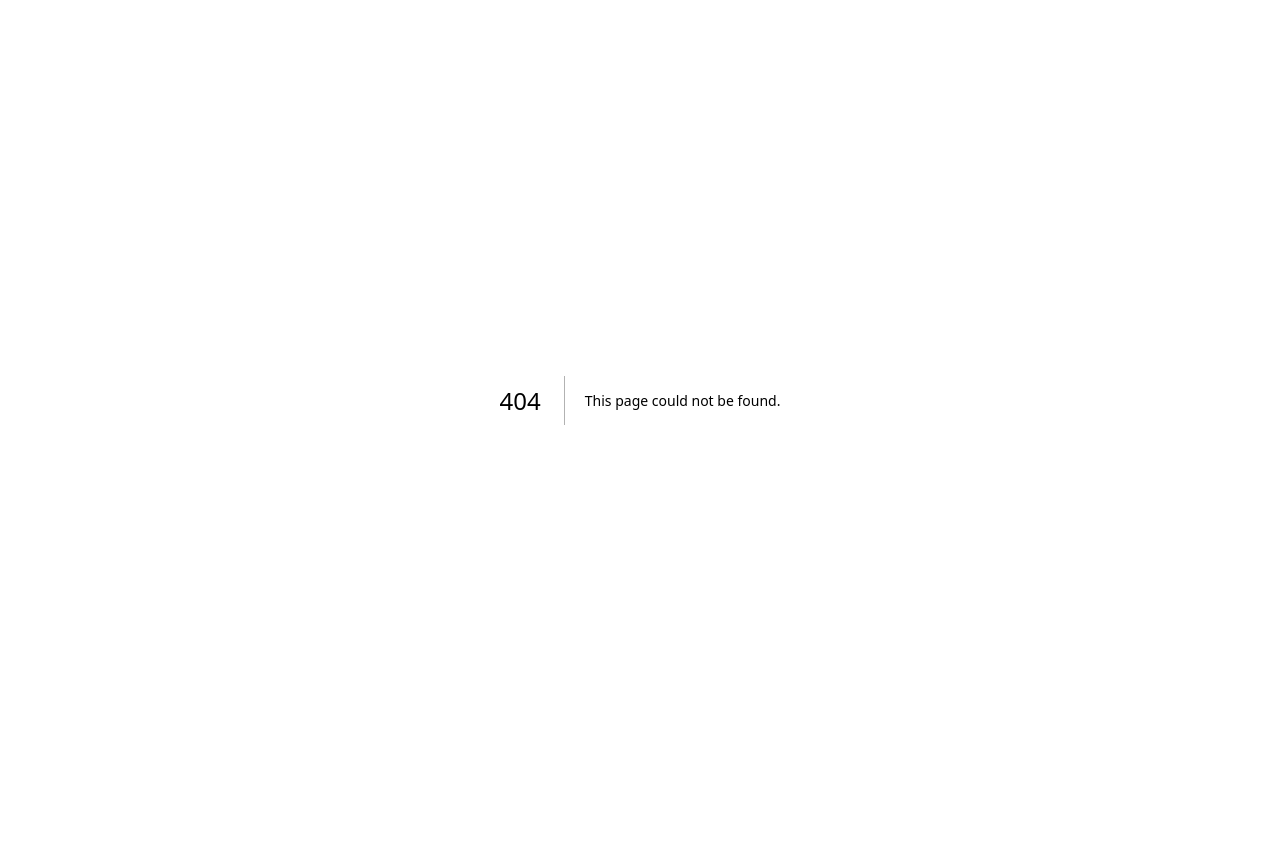
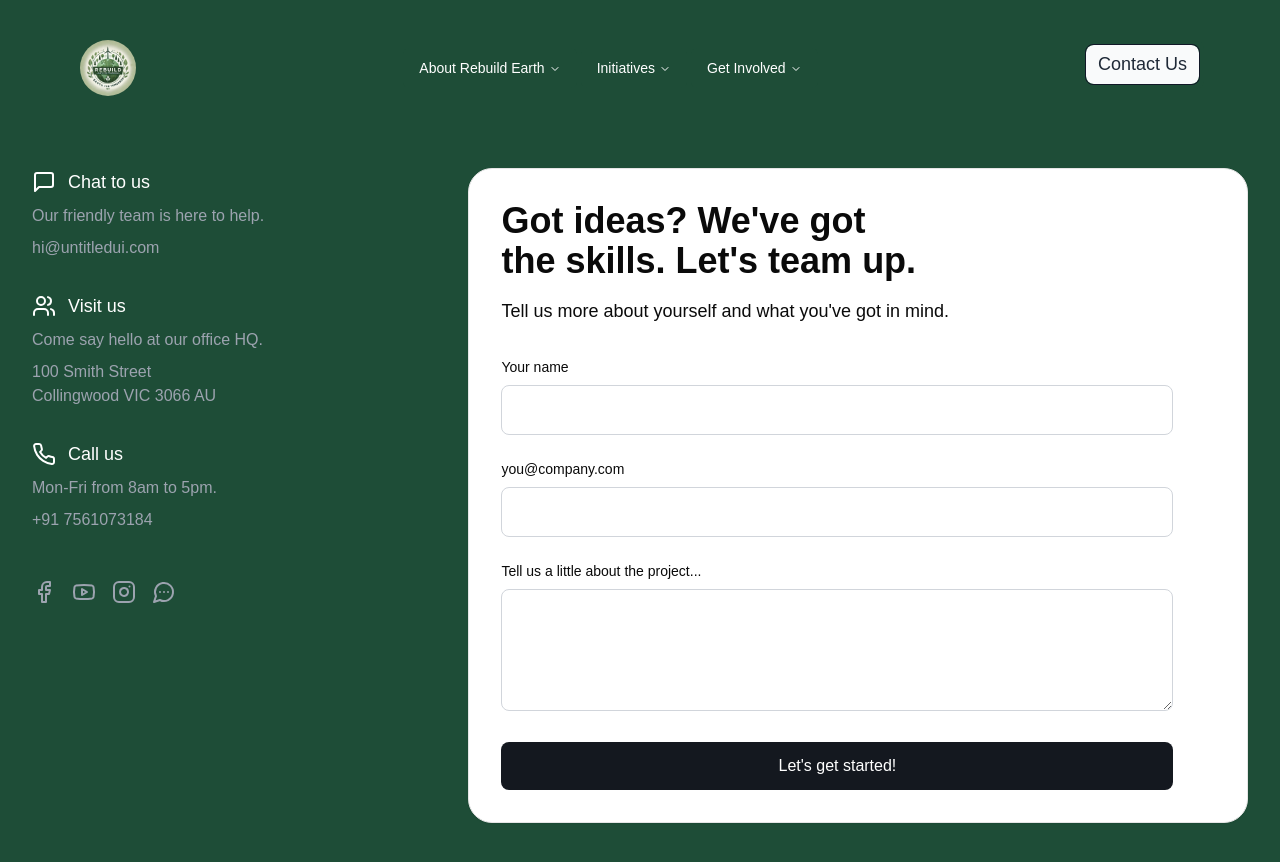
Before and after one commit to muhammed-anas-na/rebuild-earth, a Next.js app: page /contact-us in a window 1280 px wide. Before the commit this address had no page. Shown: the top 862 px of the page. Before the commit the page ends 800 px from the top, so only its background shows below. Built offline with nearby package versions, Linux system fonts and the light colour scheme; a web font is replaced by a local one.

Commit message:
Added deatils

```diff
--- /dev/null
+++ b/src/app/contact-us/page.jsx
@@ -0,0 +1,5 @@
+import ContactUs from "@/components/ContactUs";
+
+export default function Page(){
+    return <ContactUs/>
+}
--- /dev/null
+++ b/src/components/ContactUs.jsx
@@ -0,0 +1,124 @@
+"use client";
+import React from 'react';
+import { Facebook, Twitter, Linkedin, Youtube, Dribbble, MessageSquare, Users, Phone, MessageCircleMore, Instagram } from 'lucide-react';
+import { Card } from "@/components/ui/card";
+import Header from './Header';
+
+const ContactUs = () => {
+  return (
+    <>
+    <Header/>
+        <div className="min-h-screen p-4 md:p-8 text-white">
+      <div className="max-w-7xl mx-auto flex flex-col md:flex-row gap-12">
+        {/* Left Column - Contact Information */}
+        <div className="w-full md:w-1/3 space-y-8">
+
+          {/* Chat Section */}
+          <div className="space-y-2">
+            <div className="flex items-center gap-3">
+              <MessageSquare className="w-6 h-6" />
+              <h3 className="text-lg font-medium">Chat to us</h3>
+            </div>
+            <p className="text-gray-400">Our friendly team is here to help.</p>
+            <p className="text-gray-400">hi@untitledui.com</p>
+          </div>
+
+          {/* Visit Section */}
+          <div className="space-y-2">
+            <div className="flex items-center gap-3">
+              <Users className="w-6 h-6" />
+              <h3 className="text-lg font-medium">Visit us</h3>
+            </div>
+            <p className="text-gray-400">Come say hello at our office HQ.</p>
+            <p className="text-gray-400">
+              100 Smith Street<br />
+              Collingwood VIC 3066 AU
+            </p>
+          </div>
+
+          {/* Call Section */}
+          <div className="space-y-2">
+            <div className="flex items-center gap-3">
+              <Phone className="w-6 h-6" />
+              <h3 className="text-lg font-medium">Call us</h3>
+            </div>
+            <p className="text-gray-400">Mon-Fri from 8am to 5pm.</p>
+            <p className="text-gray-400">+91 7561073184</p>
+          </div>
+
+          {/* Social Links */}
+          <div className="flex gap-4 pt-4">
+            <a href="https://www.facebook.com/profile.php?id=61567519301761&mibextid=ZbWKwL" __blank="true">
+            <Facebook className="w-6 h-6 text-gray-400 hover:text-black cursor-pointer" />
+            </a>
+            <a href="https://youtube.com/@rebulidearth?si=w_cM7h40nif4P5MO">
+                <Youtube className="w-6 h-6 text-gray-400 hover:text-black cursor-pointer" />
+            </a>
+            <a href="https://www.instagram.com/rebuild_earth?igsh=M2kxbjI1c2V3NGdu">
+            <Instagram className="w-6 h-6 text-gray-400 hover:text-black cursor-pointer"  />
+            </a>
+            <a href="https://wa.me/message/OPDUGZOGCJ2WN1">
+                <MessageCircleMore  className="w-6 h-6 text-gray-400 hover:text-black cursor-pointer"  />
+            </a>
+          </div>
+        </div>
+
+        {/* Right Column - Contact Form */}
+        <Card className="w-full md:w-2/3 bg-white p-8 rounded-3xl">
+          <div className="max-w-2xl">
+            <h2 className="text-4xl font-semibold mb-4">
+              Got ideas? We've got<br />the skills. Let's team up.
+            </h2>
+            <p className="text-lg mb-8">
+              Tell us more about yourself and what you've got in mind.
+            </p>
+
+            <form className="space-y-6">
+              <div>
+                <label htmlFor="name" className="block text-sm font-medium mb-2">
+                  Your name
+                </label>
+                <input
+                  type="text"
+                  id="name"
+                  className="w-full p-3 rounded-lg border-gray-300 border bg-transparent"
+                />
+              </div>
+
+              <div>
+                <label htmlFor="email" className="block text-sm font-medium mb-2">
+                  you@company.com
+                </label>
+                <input
+                  type="email"
+                  id="email"
+                  className="w-full p-3 rounded-lg border-gray-300 border bg-transparent"
+                />
+              </div>
+
+              <div>
+                <label htmlFor="project" className="block text-sm font-medium mb-2">
+                  Tell us a little about the project...
+                </label>
+                <textarea
+                  id="project"
+                  rows={4}
+                  className="w-full p-3 rounded-lg border-gray-300 border bg-transparent"
+                />
+              </div>
+              <button
+                type="submit"
+                className="w-full bg-[#14181f] text-white py-3 rounded-lg hover:bg-black transition-colors"
+              >
+                Let's get started!
+              </button>
+            </form>
+          </div>
+        </Card>
+      </div>
+    </div>
+    </>
+  );
+};
+
+export default ContactUs;
--- a/src/components/Footer.jsx
+++ b/src/components/Footer.jsx
@@ -1,6 +1,5 @@
 import React from 'react';
-import { Instagram, Facebook, Linkedin, Youtube } from 'lucide-react';
-import { Music } from 'lucide-react'; // for TikTok icon
+import { Instagram, Facebook, Linkedin, Youtube, MessageCircleMore } from 'lucide-react';
 
 const Footer = () => {
   return (
@@ -10,20 +9,20 @@ const Footer = () => {
           {/* Logo and Description */}
           <div className="md:col-span-1">
             <div className="mb-6">
-              <img src="logo.jpg" alt="Logo" className="h-20 rounded-full" />
+              <img src="logo.jpg" alt="Rebuild Earth Logo" className="h-20 rounded-full" />
             </div>
             <p className="text-sm opacity-90 max-w-xs">
-              We build an equitable future for the environment and for people.
+              Together we rebuild our Earth through sustainable reforestation and carbon neutrality initiatives.
             </p>
           </div>
 
-          {/* Companies */}
+          {/* Initiatives */}
           <div>
-            <h3 className="font-medium mb-4 uppercase text-sm tracking-wide">Companies</h3>
+            <h3 className="font-medium mb-4 uppercase text-sm tracking-wide">Initiatives</h3>
             <ul className="space-y-2">
-              <li><a href="#" className="text-sm hover:opacity-80">› Overview companies</a></li>
-              <li><a href="#" className="text-sm hover:opacity-80">› Services</a></li>
-              <li><a href="#" className="text-sm hover:opacity-80">› Partners</a></li>
+              <li><a href="#" className="text-sm hover:opacity-80">› Tree Planting Programs</a></li>
+              <li><a href="#" className="text-sm hover:opacity-80">› Carbon Offset</a></li>
+              <li><a href="#" className="text-sm hover:opacity-80">› Government Partnerships</a></li>
             </ul>
           </div>
 
@@ -31,16 +30,16 @@ const Footer = () => {
           <div>
             <h3 className="font-medium mb-4 uppercase text-sm tracking-wide">Projects</h3>
             <ul className="space-y-2">
-              <li><a href="#" className="text-sm hover:opacity-80">› Our projects</a></li>
-              <li><a href="#" className="text-sm hover:opacity-80">› Carbon Project</a></li>
+              <li><a href="#" className="text-sm hover:opacity-80">› Current Projects</a></li>
+              <li><a href="#" className="text-sm hover:opacity-80">› Carbon Neutrality</a></li>
             </ul>
 
             <h3 className="font-medium mt-8 mb-4 uppercase text-sm tracking-wide">About</h3>
             <ul className="space-y-2">
-              <li><a href="#" className="text-sm hover:opacity-80">› About us</a></li>
-              <li><a href="#" className="text-sm hover:opacity-80">› Impact</a></li>
-              <li><a href="#" className="text-sm hover:opacity-80">› Work with us</a></li>
-              <li><a href="#" className="text-sm hover:opacity-80">› Contacts</a></li>
+              <li><a href="#" className="text-sm hover:opacity-80">› About Rebuild Earth</a></li>
+              <li><a href="#" className="text-sm hover:opacity-80">› Environmental Impact</a></li>
+              <li><a href="#" className="text-sm hover:opacity-80">› Join Our Mission</a></li>
+              <li><a href="#" className="text-sm hover:opacity-80">› Contact Us</a></li>
             </ul>
           </div>
 
@@ -48,46 +47,52 @@ const Footer = () => {
           <div>
             <h3 className="font-medium mb-4 uppercase text-sm tracking-wide">Resources</h3>
             <ul className="space-y-2">
-              <li><a href="#" className="text-sm hover:opacity-80">› Magazine</a></li>
-              <li><a href="#" className="text-sm hover:opacity-80">› Glossary</a></li>
+              <li><a href="#" className="text-sm hover:opacity-80">› Environmental Education</a></li>
+              <li><a href="#" className="text-sm hover:opacity-80">› Carbon Calculator</a></li>
+              <li><a href="#" className="text-sm hover:opacity-80">› News & Updates</a></li>
             </ul>
           </div>
 
-          {/* Web-App & Certification */}
+          {/* Get Involved */}
           <div>
-            <div className="flex justify-between items-center mb-4">
-              <h3 className="font-medium uppercase text-sm tracking-wide">Web-App</h3>
-              <span className="text-sm">Eng</span>
-            </div>
+            <h3 className="font-medium mb-4 uppercase text-sm tracking-wide">Get Involved</h3>
             <ul className="space-y-2 mb-8">
-              <li><a href="#" className="text-sm hover:opacity-80">› Plant tree</a></li>
-              <li><a href="#" className="text-sm hover:opacity-80">› Plant forest</a></li>
-              <li><a href="#" className="text-sm hover:opacity-80">› Redeem tree</a></li>
+              <li><a href="#" className="text-sm hover:opacity-80">› Plant a Tree</a></li>
+              <li><a href="#" className="text-sm hover:opacity-80">› Start a Forest</a></li>
+              <li><a href="#" className="text-sm hover:opacity-80">› Volunteer</a></li>
+              <li><a href="#" className="text-sm hover:opacity-80">› Support Our Cause</a></li>
             </ul>
-            <img src="/api/placeholder/120/60" alt="B Corp Certification" className="h-16" />
+            <img src="/api/placeholder/120/60" alt="Government Initiative Badge" className="h-16" />
           </div>
         </div>
 
         {/* Social Media Links */}
         <div className="flex justify-end mb-12 space-x-6">
-          <Instagram className="w-6 h-6 hover:opacity-80 cursor-pointer" />
-          <Facebook className="w-6 h-6 hover:opacity-80 cursor-pointer" />
-          <Linkedin className="w-6 h-6 hover:opacity-80 cursor-pointer" />
-          <Music className="w-6 h-6 hover:opacity-80 cursor-pointer" /> {/* TikTok */}
-          <Youtube className="w-6 h-6 hover:opacity-80 cursor-pointer" />
+            <a href="https://www.facebook.com/profile.php?id=61567519301761&mibextid=ZbWKwL" target="_blank" rel="noopener noreferrer">
+                <Facebook className="w-6 h-6 text-gray-400 hover:text-white cursor-pointer" />
+            </a>
+            <a href="https://youtube.com/@rebulidearth?si=w_cM7h40nif4P5MO" target="_blank" rel="noopener noreferrer">
+                <Youtube className="w-6 h-6 text-gray-400 hover:text-white cursor-pointer" />
+            </a>
+            <a href="https://www.instagram.com/rebuild_earth?igsh=M2kxbjI1c2V3NGdu" target="_blank" rel="noopener noreferrer">
+                <Instagram className="w-6 h-6 text-gray-400 hover:text-white cursor-pointer" />
+            </a>
+            <a href="https://wa.me/message/OPDUGZOGCJ2WN1" target="_blank" rel="noopener noreferrer">
+                <MessageCircleMore className="w-6 h-6 text-gray-400 hover:text-white cursor-pointer" />
+            </a>
         </div>
 
         {/* Bottom Links and Copyright */}
         <div className="border-t border-white/20 pt-8 flex flex-col md:flex-row justify-between items-center space-y-4 md:space-y-0">
           <div className="flex flex-wrap gap-6 text-sm">
-            <a href="#" className="hover:opacity-80">Privacy policy</a>
-            <a href="#" className="hover:opacity-80">Cookies preferences</a>
-            <a href="#" className="hover:opacity-80">Cookies policy</a>
-            <a href="#" className="hover:opacity-80">Credits</a>
+            <a href="#" className="hover:opacity-80">Privacy Policy</a>
+            <a href="#" className="hover:opacity-80">Terms of Service</a>
+            <a href="#" className="hover:opacity-80">Accessibility</a>
+            <a href="#" className="hover:opacity-80">Government Initiative</a>
           </div>
           <div className="text-sm opacity-90">
-            Copyright 2023 © zeroCO2. C.F./P.IVA 15448901007.<br />
-            REA RM 1591762. Capitale sociale 34.035,60€
+            © 2024 Rebuild Earth. All rights reserved.<br />
+            A Government initiative for a sustainable future.
           </div>
         </div>
       </div>
--- a/src/components/Header.jsx
+++ b/src/components/Header.jsx
@@ -4,7 +4,9 @@ export default function Header() {
     return (
         <header className="flex justify-between text-white items-center my-10 md:mx-20 mx-5">
             <div>
-                <img src="logo.jpg" alt="Logo" className="w-14 rounded-full" />
+                <a href="/">
+                    <img src="/logo.jpg" alt="Logo" className="w-14 rounded-full" />
+                </a>
             </div>
 
             <div className="hidden md:block">
@@ -12,7 +14,7 @@ export default function Header() {
             </div>
 
             <div className="mt-4 md:mt-0">
-                <a href="#_" className="relative inline-block text-lg group">
+                <a href="/contact-us" className="relative inline-block text-lg group">
                     <span className="relative z-10 block px-3 py-2 overflow-hidden font-medium leading-tight text-gray-800 transition-colors duration-300 ease-out border border-gray-900 rounded-lg group-hover:text-white">
                         <span className="absolute inset-0 w-full h-full px-3 py-2 rounded-lg bg-gray-50"></span>
                         <span className="absolute left-0 w-48 h-48 -ml-2 transition-all duration-300 origin-top-right -rotate-90 -translate-x-full translate-y-12 bg-[#1E4D37] group-hover:-rotate-180 ease"></span>
--- a/src/components/HeaderMenu.jsx
+++ b/src/components/HeaderMenu.jsx
@@ -14,40 +14,40 @@ import {
   navigationMenuTriggerStyle,
 } from "@/components/ui/navigation-menu";
 
-const components = [
+const initiatives = [
   {
-    title: "Alert Dialog",
-    href: "/docs/primitives/alert-dialog",
+    title: "Tree Planting Programs",
+    href: "/initiatives/tree-planting",
     description:
-      "A modal dialog that interrupts the user with important content and expects a response.",
+      "Join our nationwide tree planting initiatives and contribute to increasing forest cover.",
   },
   {
-    title: "Hover Card",
-    href: "/docs/primitives/hover-card",
-    description: "For sighted users to preview content available behind a link.",
+    title: "Carbon Calculator",
+    href: "/tools/carbon-calculator",
+    description: "Calculate your carbon footprint and learn ways to reduce it.",
   },
   {
-    title: "Progress",
-    href: "/docs/primitives/progress",
+    title: "Education Resources",
+    href: "/resources/education",
     description:
-      "Displays an indicator showing the completion progress of a task, typically displayed as a progress bar.",
+      "Access educational materials about climate change, carbon neutrality, and environmental conservation.",
   },
   {
-    title: "Scroll-area",
-    href: "/docs/primitives/scroll-area",
-    description: "Visually or semantically separates content.",
+    title: "Community Projects",
+    href: "/initiatives/community",
+    description: "Discover local community-led environmental projects and how to participate.",
   },
   {
-    title: "Tabs",
-    href: "/docs/primitives/tabs",
+    title: "Progress Tracker",
+    href: "/impact/tracker",
     description:
-      "A set of layered sections of content—known as tab panels—that are displayed one at a time.",
+      "Track our progress towards national carbon neutrality goals and tree planting targets.",
   },
   {
-    title: "Tooltip",
-    href: "/docs/primitives/tooltip",
+    title: "Get Involved",
+    href: "/get-involved",
     description:
-      "A popup that displays information related to an element when the element receives keyboard focus or the mouse hovers over it.",
+      "Find out how you can contribute to the Rebuild Earth initiative through volunteering or partnerships.",
   },
 ];
 
@@ -56,7 +56,7 @@ export default function HeaderMenu() {
     <NavigationMenu className="">
       <NavigationMenuList>
         <NavigationMenuItem>
-          <NavigationMenuTrigger className="bg-[#1E4D37]">Getting started</NavigationMenuTrigger>
+          <NavigationMenuTrigger className="bg-[#1E4D37]">About Rebuild Earth</NavigationMenuTrigger>
           <NavigationMenuContent>
             <ul className="grid gap-3 p-6 md:w-[400px] lg:w-[500px] lg:grid-cols-[.75fr_1fr]">
               <li className="row-span-3">
@@ -65,42 +65,39 @@ export default function HeaderMenu() {
                     className="flex h-full w-full select-none flex-col justify-end rounded-md bg-gradient-to-b from-muted/50 to-muted p-6 no-underline outline-none focus:shadow-md"
                     href="/"
                   >
-                    {/* <Icons.logo className="h-6 w-6" /> */}
                     <div className="mb-2 mt-4 text-lg font-medium">
-                      shadcn/ui
+                      Rebuild Earth
                     </div>
                     <p className="text-sm leading-tight text-muted-foreground">
-                      Beautifully designed components that you can copy and
-                      paste into your apps. Accessible. Customizable. Open
-                      Source.
+                      A government initiative to combat climate change through tree planting
+                      and promoting carbon neutrality awareness across the nation.
                     </p>
                   </a>
                 </NavigationMenuLink>
               </li>
-              <ListItem href="/docs" title="Introduction">
-                Re-usable components built using Radix UI and Tailwind CSS.
+              <ListItem href="/about/mission" title="Our Mission">
+                Creating a sustainable future through nationwide tree planting and carbon reduction.
               </ListItem>
-              <ListItem href="/docs/installation" title="Installation">
-                How to install dependencies and structure your app.
+              <ListItem href="/about/goals" title="Goals">
+                Achieving carbon neutrality and increasing forest cover through community engagement.
               </ListItem>
-              <ListItem href="/docs/primitives/typography" title="Typography">
-                Styles for headings, paragraphs, lists...etc
+              <ListItem href="/about/impact" title="Impact">
+                Track our progress and see the difference we're making together.
               </ListItem>
             </ul>
           </NavigationMenuContent>
         </NavigationMenuItem>
         <NavigationMenuItem>
-          <NavigationMenuTrigger className="bg-[#1E4D37]">Components</NavigationMenuTrigger>
+          <NavigationMenuTrigger className="bg-[#1E4D37]">Initiatives</NavigationMenuTrigger>
           <NavigationMenuContent>
             <ul className="grid w-[400px] gap-3 p-4 md:w-[500px] md:grid-cols-2 lg:w-[600px] ">
-
-              {components.map((component) => (
+              {initiatives.map((initiative) => (
                 <ListItem
-                  key={component.title}
-                  title={component.title}
-                  href={component.href}
+                  key={initiative.title}
+                  title={initiative.title}
+                  href={initiative.href}
                 >
-                  {component.description}
+                  {initiative.description}
                 </ListItem>
               ))}
             </ul>
@@ -108,13 +105,18 @@ export default function HeaderMenu() {
         </NavigationMenuItem>
 
         <NavigationMenuItem>
-          <NavigationMenuTrigger className="bg-[#1E4D37]">About</NavigationMenuTrigger>
+          <NavigationMenuTrigger className="bg-[#1E4D37]">Get Involved</NavigationMenuTrigger>
           <NavigationMenuContent>
             <ul className="grid w-[400px] gap-3 p-4 md:w-[500px] md:grid-cols-2 lg:w-[600px] ">
                 <ListItem
-                title="Company"
-                href="/company">
-                  Lorem ipsum, dolor sit amet consectetur adipisicing elit. Quidem ducimus aliquam non, aspernatur ut nemo nesciunt earum corrupti nam aperiam nihil, dolor fugiat repellat sapiente fuga voluptatibus, asperiores itaque! Nisi!
+                title="Volunteer"
+                href="/get-involved/volunteer">
+                  Join our tree planting events and community initiatives to make a direct impact on our environment.
+                </ListItem>
+                <ListItem
+                title="Partners"
+                href="/get-involved/partners">
+                  Discover partnership opportunities for organizations and businesses committed to environmental sustainability.
                 </ListItem>
             </ul>
           </NavigationMenuContent>
@@ -131,7 +133,6 @@ const ListItem = React.forwardRef(function ListItem(
   return (
     <li>
       <NavigationMenuLink asChild>
-
         <a
           ref={ref}
           className={cn(
@@ -140,7 +141,6 @@ const ListItem = React.forwardRef(function ListItem(
           )}
           {...props}
         >
-          <img src="image01.jpg" className="w-32 rounded-xl"/>
           <div className="text-sm font-medium leading-none">{title}</div>
           <p className="line-clamp-2 text-sm leading-snug text-muted-foreground">
             {children}
--- a/src/components/Whatssapp.jsx
+++ b/src/components/Whatssapp.jsx
@@ -5,7 +5,7 @@ import React from 'react';
 const WhatsAppButton = () => {
   return (
     <a
-      href="https://wa.me/+917561073184" // Replace with your WhatsApp number
+      href="https://wa.me/message/OPDUGZOGCJ2WN1" // Replace with your WhatsApp number
       target="_blank"
       rel="noopener noreferrer"
       className="fixed bottom-8 right-8 bg-black text-white p-4 rounded-full shadow-lg hover:bg-green-600 transition-colors"
```
